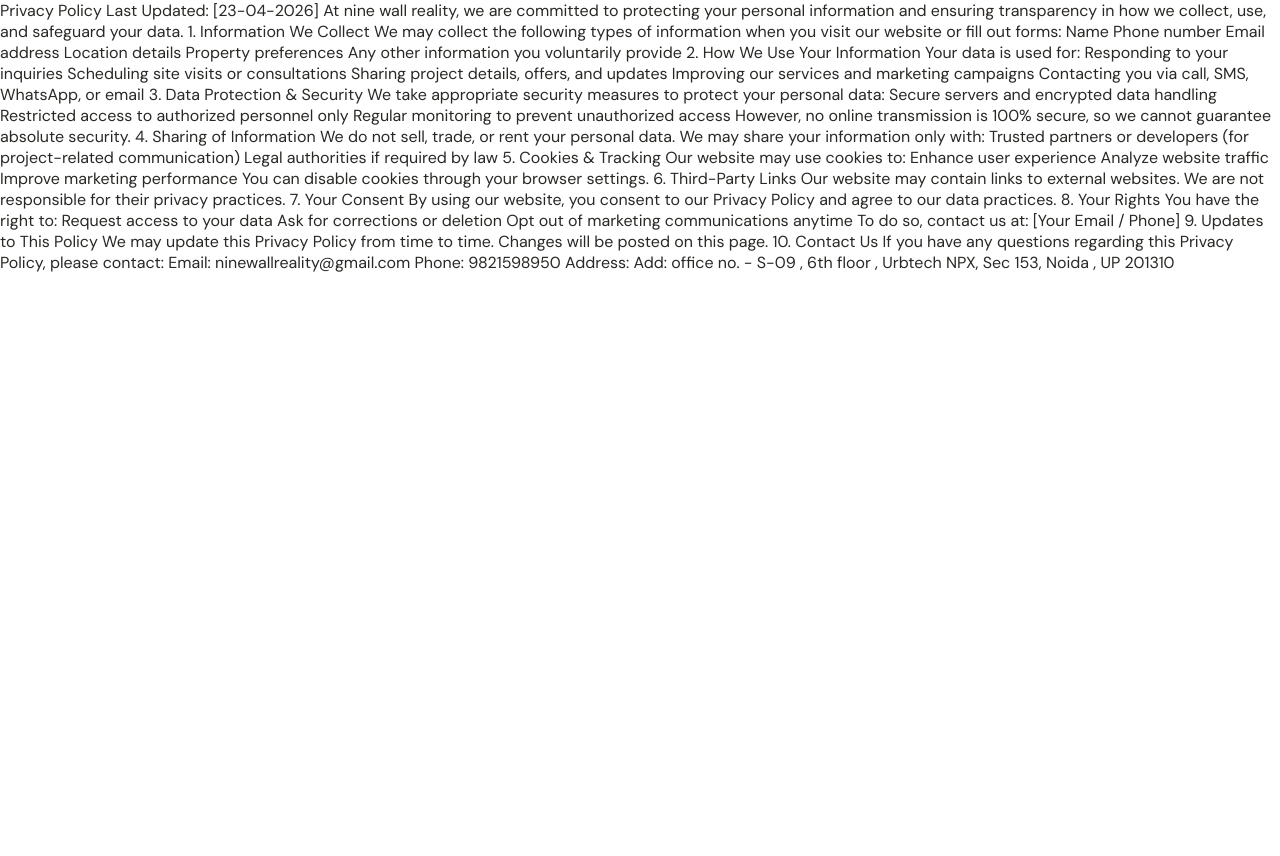
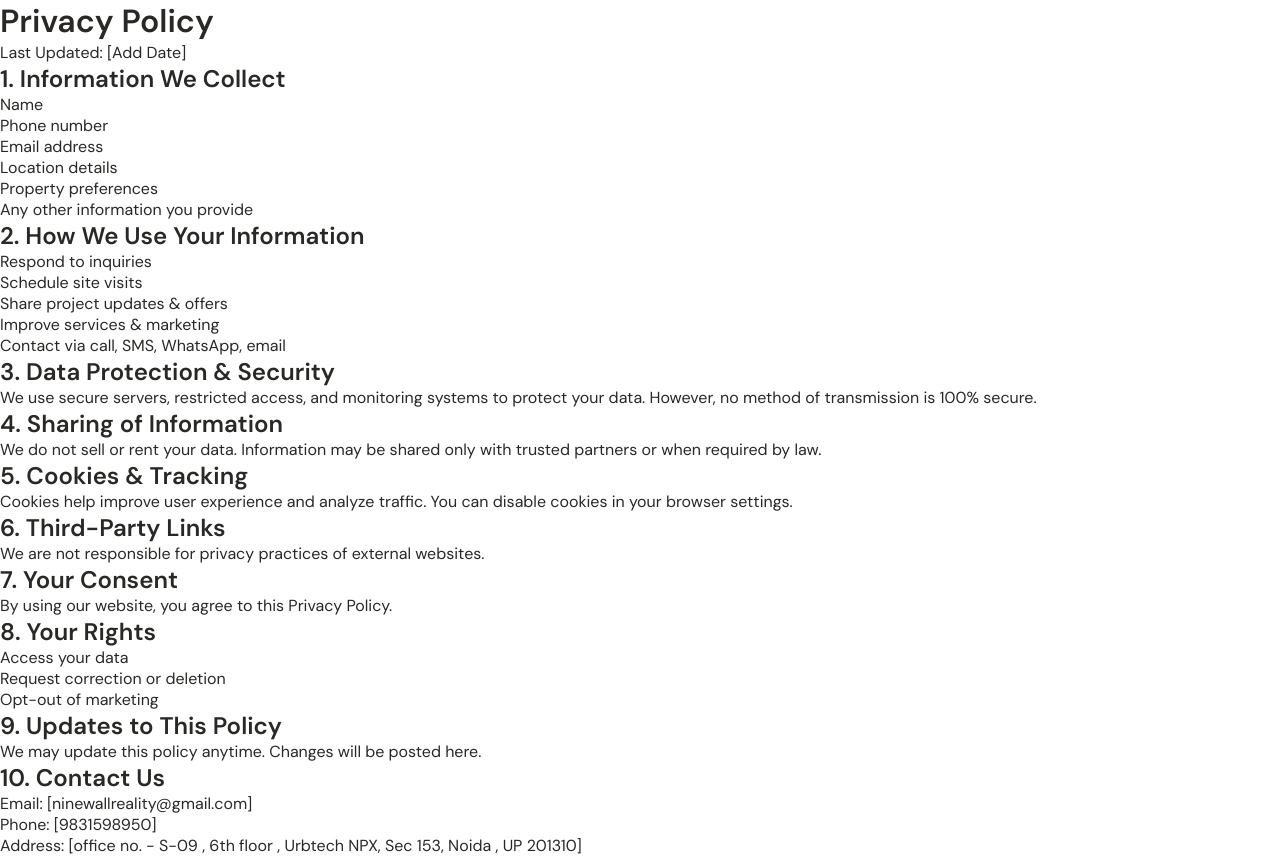
Before and after one commit to vaibhav163/eldego7peak, a React (Vite) app: page /privacy-policy in a window 1280 px wide. Before the commit the page ends 800 px from the top, so only its background shows below. Built offline with nearby package versions, Linux system fonts and the light colour scheme.

Commit message:
first commit

```diff
--- a/src/components/eoe.jsx
+++ b/src/components/eoe.jsx
@@ -932,6 +932,7 @@
 //   );
 // }
 import { useState, useEffect, useRef } from "react";
+import { Link } from 'react-router-dom';
 import Ame1 from "../../eldeco-echoes/images/ame-01.jpg";
 import Ame2 from "../../eldeco-echoes/images/ame-02.webp";
 import Ame3 from "../../eldeco-echoes/images/ame-03.jpg";
@@ -957,6 +958,7 @@
 import Side from "../../eldeco-echoes/images/side.jpg";
 import QR from "../../eldeco-echoes/images/qr.webp";
 import Privacy from "./Privactpolicy.jsx";
+import { Router } from "react-router-dom";
 
 
 /* ─── Inline styles ─── */
@@ -1892,7 +1894,10 @@
                   </a>
                   <br />
                   <a style={{ color: "#fff" }} href="privacy-policy" target="_blank" rel="noreferrer">
-                    <b>Disclaimer &amp; Privacy Policy</b>
+                    {/* <RouterLink to="/privacy-policy" style={{ color: "#fff", textDecoration: "underline" }}>
+                      <b>Disclaimer &amp; Privacy Policy</b>
+                    </RouterLink> */}
+                     <Link to="/privacy-policy">Disclaimer &amp; Privacy Policy</Link>
                   </a>
                 </p>
               </div>
--- a/src/components/privactpolicy.jsx
+++ b/src/components/privactpolicy.jsx
@@ -1,91 +1,95 @@
-import React from 'react'
+import React from "react";
 
-const Privactpolicy = () => {
+export default function PrivacyPolicy() {
   return (
-    <div>
-      Privacy Policy
+    <div className="min-h-screen bg-gray-50 py-10 px-4">
+      <div className="max-w-4xl mx-auto bg-white shadow-lg rounded-2xl p-8">
+        <h1 className="text-3xl font-bold mb-6 text-gray-800">Privacy Policy</h1>
+        <p className="text-sm text-gray-500 mb-6">Last Updated: [Add Date]</p>
 
-Last Updated: [23-04-2026]
+        <Section title="1. Information We Collect">
+          <ul className="list-disc pl-5 space-y-2">
+            <li>Name</li>
+            <li>Phone number</li>
+            <li>Email address</li>
+            <li>Location details</li>
+            <li>Property preferences</li>
+            <li>Any other information you provide</li>
+          </ul>
+        </Section>
 
-At nine wall reality, we are committed to protecting your personal information and ensuring transparency in how we collect, use, and safeguard your data.
+        <Section title="2. How We Use Your Information">
+          <ul className="list-disc pl-5 space-y-2">
+            <li>Respond to inquiries</li>
+            <li>Schedule site visits</li>
+            <li>Share project updates & offers</li>
+            <li>Improve services & marketing</li>
+            <li>Contact via call, SMS, WhatsApp, email</li>
+          </ul>
+        </Section>
 
-1. Information We Collect
+        <Section title="3. Data Protection & Security">
+          <p>
+            We use secure servers, restricted access, and monitoring systems to
+            protect your data. However, no method of transmission is 100% secure.
+          </p>
+        </Section>
 
-We may collect the following types of information when you visit our website or fill out forms:
+        <Section title="4. Sharing of Information">
+          <p>
+            We do not sell or rent your data. Information may be shared only with
+            trusted partners or when required by law.
+          </p>
+        </Section>
 
-Name
-Phone number
-Email address
-Location details
-Property preferences
-Any other information you voluntarily provide
-2. How We Use Your Information
+        <Section title="5. Cookies & Tracking">
+          <p>
+            Cookies help improve user experience and analyze traffic. You can
+            disable cookies in your browser settings.
+          </p>
+        </Section>
 
-Your data is used for:
+        <Section title="6. Third-Party Links">
+          <p>
+            We are not responsible for privacy practices of external websites.
+          </p>
+        </Section>
 
-Responding to your inquiries
-Scheduling site visits or consultations
-Sharing project details, offers, and updates
-Improving our services and marketing campaigns
-Contacting you via call, SMS, WhatsApp, or email
-3. Data Protection & Security
+        <Section title="7. Your Consent">
+          <p>
+            By using our website, you agree to this Privacy Policy.
+          </p>
+        </Section>
 
-We take appropriate security measures to protect your personal data:
+        <Section title="8. Your Rights">
+          <ul className="list-disc pl-5 space-y-2">
+            <li>Access your data</li>
+            <li>Request correction or deletion</li>
+            <li>Opt-out of marketing</li>
+          </ul>
+        </Section>
 
-Secure servers and encrypted data handling
-Restricted access to authorized personnel only
-Regular monitoring to prevent unauthorized access
+        <Section title="9. Updates to This Policy">
+          <p>
+            We may update this policy anytime. Changes will be posted here.
+          </p>
+        </Section>
 
-However, no online transmission is 100% secure, so we cannot guarantee absolute security.
-
-4. Sharing of Information
-
-We do not sell, trade, or rent your personal data.
-We may share your information only with:
-
-Trusted partners or developers (for project-related communication)
-Legal authorities if required by law
-5. Cookies & Tracking
-
-Our website may use cookies to:
-
-Enhance user experience
-Analyze website traffic
-Improve marketing performance
-
-You can disable cookies through your browser settings.
-
-6. Third-Party Links
-
-Our website may contain links to external websites. We are not responsible for their privacy practices.
-
-7. Your Consent
-
-By using our website, you consent to our Privacy Policy and agree to our data practices.
-
-8. Your Rights
-
-You have the right to:
-
-Request access to your data
-Ask for corrections or deletion
-Opt out of marketing communications anytime
-
-To do so, contact us at: [Your Email / Phone]
-
-9. Updates to This Policy
-
-We may update this Privacy Policy from time to time. Changes will be posted on this page.
-
-10. Contact Us
-
-If you have any questions regarding this Privacy Policy, please contact:
-
-Email: ninewallreality@gmail.com
-Phone: 9821598950
-Address: Add: office no. - S-09 , 6th floor , Urbtech NPX, Sec 153, Noida , UP 201310
+        <Section title="10. Contact Us">
+          <p>Email: [ninewallreality@gmail.com]</p>
+          <p>Phone: [9831598950]</p>
+          <p>Address: [office no. - S-09 , 6th floor , Urbtech NPX, Sec 153, Noida , UP 201310]</p>
+        </Section>
+      </div>
     </div>
-  )
+  );
 }
 
-export default Privactpolicy
+function Section({ title, children }) {
+  return (
+    <div className="mb-6">
+      <h2 className="text-xl font-semibold mb-2 text-gray-700">{title}</h2>
+      <div className="text-gray-600">{children}</div>
+    </div>
+  );
+}
```
